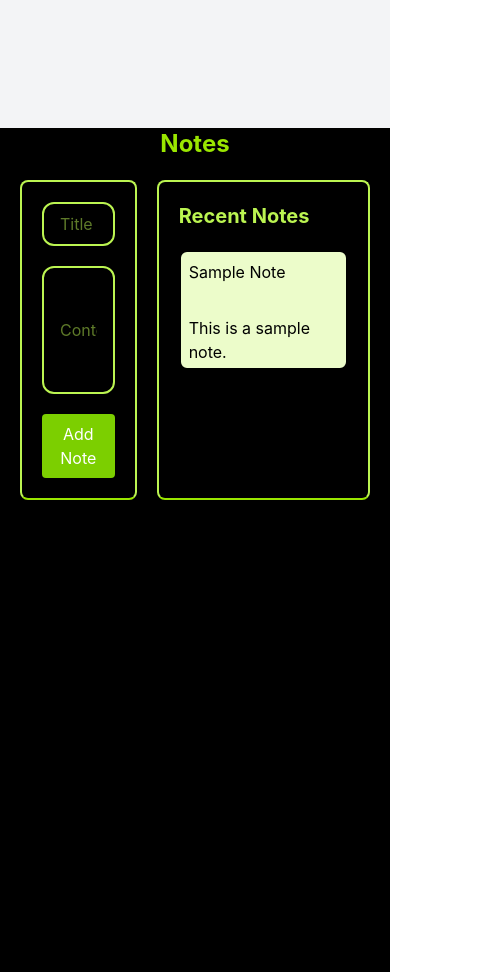
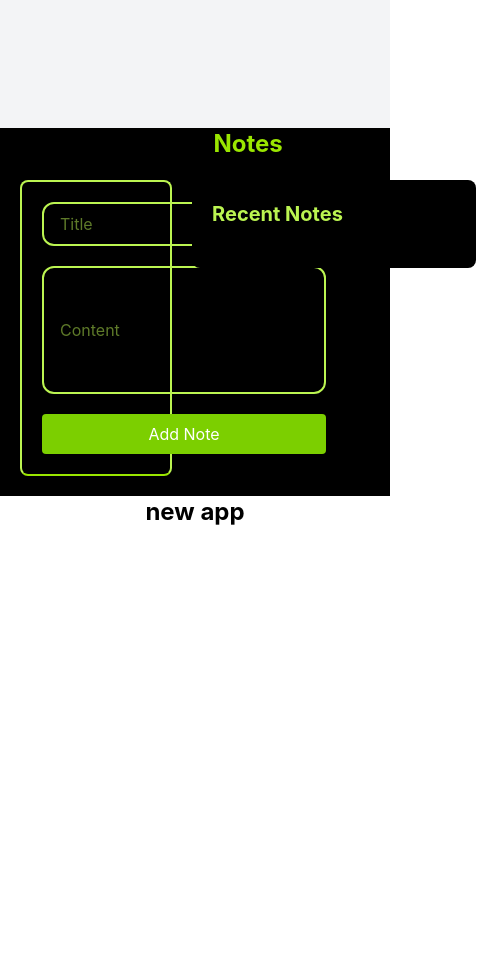
Before and after one commit to Sushovan-kc/react, a React (Vite) app in the folder learning_react/: page / in a window 390 px wide. Shown: the part 1560-2532 px from the top of the page, 496 px wide, since content can reach past the window. After the commit the page ends 2088 px from the top, so only its background shows below. Built offline with nearby package versions, Linux system fonts and the light colour scheme.

Commit message:
notes app completed

```diff
--- a/learning_react/src/App.jsx
+++ b/learning_react/src/App.jsx
@@ -14,6 +14,9 @@ const App = () => {
     <div>
       <Notes />
     </div>
+    <div>
+      <h1 className='text-2xl font-bold text-center'>new app</h1>
+    </div>
     </>
   )
 }
--- a/learning_react/src/components/notefield.jsx
+++ b/learning_react/src/components/notefield.jsx
@@ -2,9 +2,9 @@ import React from 'react'
 
 const Notefield = (props) => {
   return (
-        <div className="flex flex-col bg-lime-100 border-2 gap-1 h-30  p-2 rounded-lg text-black">
-                <h4>{props.title}</h4><br />
-                <p>{props.content}</p>
+        <div className=" bg-[url('https://encrypted-tbn0.gstatic.com/images?q=tbn:ANd9GcRHOI0reQLJbYio3nDn-3Do7tojc55WBcflQZPNwCsBcg&s=10')]  border-2 gap-1 h-52 w-40  p-2 rounded-xl text-black bg-cover bg-center">
+                <h4 className='font-bold leading-tight mt-4'>#{props.title}</h4><br />
+                <p className="leading-tight">{props.content}</p>
         </div>)
 }
 
--- a/learning_react/src/react_practice/notes.jsx
+++ b/learning_react/src/react_practice/notes.jsx
@@ -8,20 +8,24 @@ import Notefield from '../components/notefield'
 const Notes = () => {
 const [title, setTitle] = useState('')
 const [content, setContent] = useState('')
+const [notes, setNotes] = useState([])
 
 
 const handleSubmit = (e) => {
     e.preventDefault()
-    console.log('Form submitted by', title)
+
+    const copyNotes = [...notes]
+    copyNotes.push({ title, content })
+    setNotes(copyNotes)
     setTitle('')
     setContent('')
 }
 
   return (
-    <div className='bg-black text-lime-400 h-screen flex flex-col'>
+    <div className='bg-black text-lime-400  flex flex-wrap flex-col'>
         <h1 className="text-2xl font-bold text-center">Notes</h1>
     <div className="flex gap-5 top-0 left-0 p-5">
-        <form className="flex flex-col items-left w-1/3 border-2 border-b-lime-400 p-5 rounded-lg bg-black text-lime-300 gap-5" onSubmit={handleSubmit}>
+        <form className="flex flex-col flex-wrap items-left h-full w-1/3 border-2 border-b-lime-400 p-5 rounded-lg bg-black text-lime-300 gap-5" onSubmit={handleSubmit}>
             <input
                 className="px-4 py-2 border-2 border-lime-300 rounded-xl"
                 type="text"
@@ -41,12 +45,14 @@ const handleSubmit = (e) => {
             </button>
         </form>
 
-    <div className="flex flex-col border-2 overflow-auto w-2/3 border-b-lime-400 p-5 rounded-lg bg-black text-lime-300 gap-5">
+    <div className="flex flex-col lg:border-2 lg:overflow-auto  h-full w-2/3 border-b-lime-400 p-5 rounded-lg bg-black text-lime-300 gap-5">
         <div>
             <h2 className="text-xl font-bold">Recent Notes</h2>
         </div>
-        <div>
-            <Notefield title="Sample Note" content="This is a sample note." />
+        <div className="flex flex-wrap items-start gap-5 h-full lg:overflow-auto">
+            {notes.map((note, index) => (
+                <Notefield key={index} title={note.title} content={note.content} />
+            ))}
             {/* <div className="flex flex-row bg-lime-100 border-2 gap-5 h-20  p-5 rounded-lg text-black">
                     <p>this is note.</p>
             </div> */}
```
